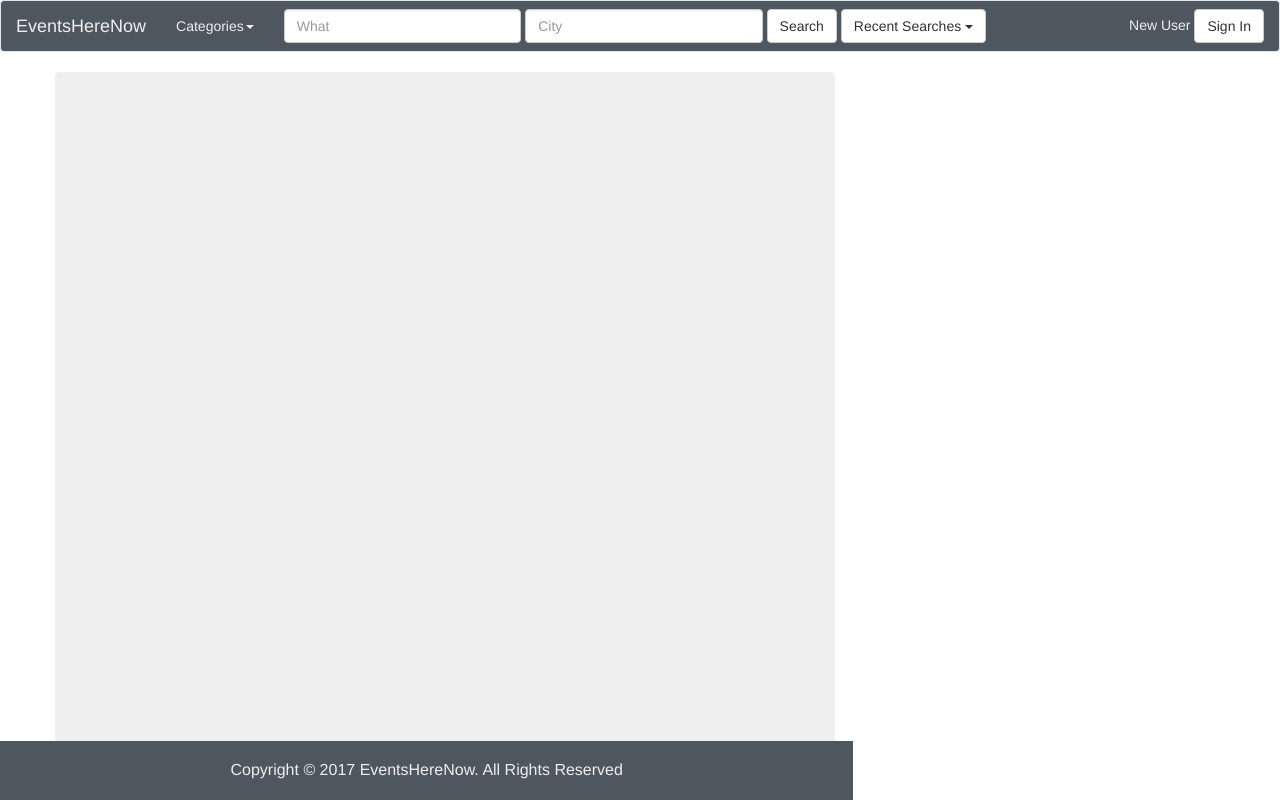
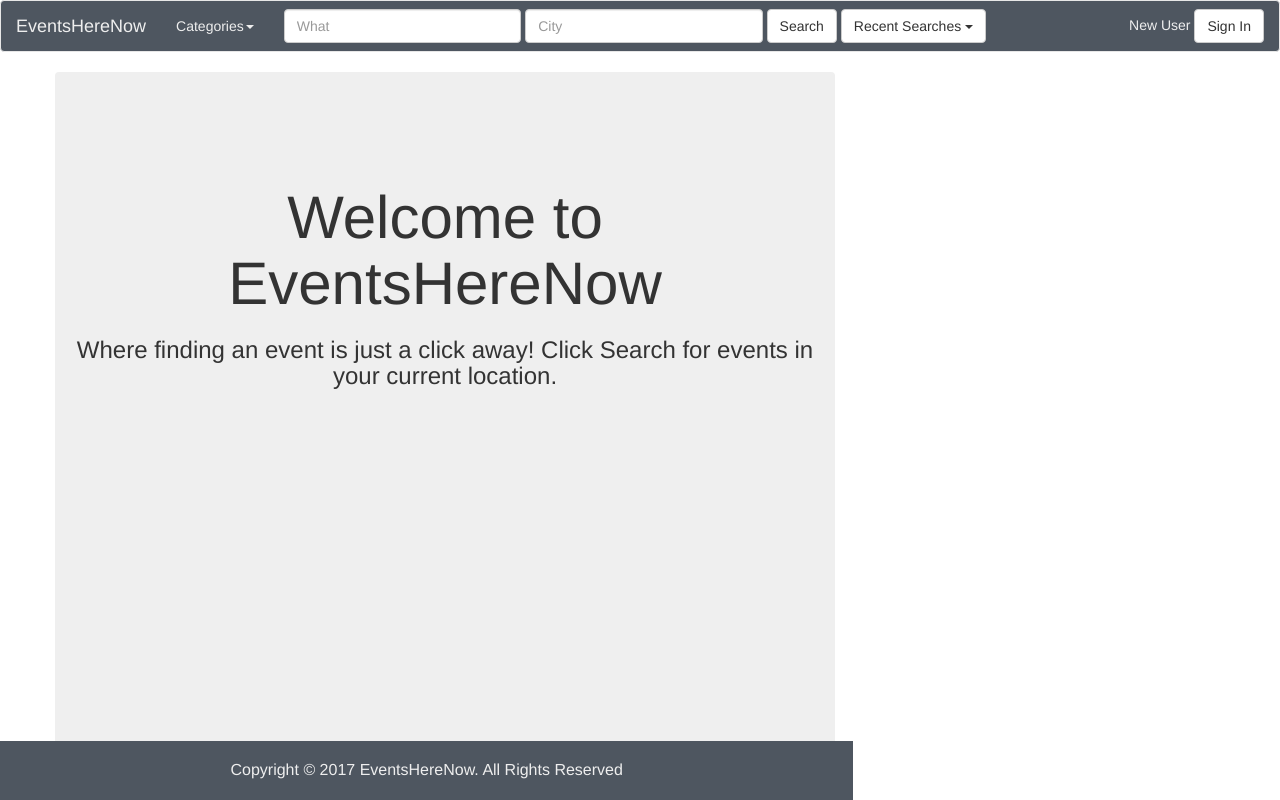
Before and after one commit to julianbridges4/Events-Here-Now, a plain HTML site: page index.html in a window 1280 px wide. Drawn offline with nearby package versions, Linux system fonts and the light colour scheme; some packages are replaced by stand-ins of ours; no server answers.

Commit message:
Updated css styling

```diff
--- a/assets/css/style.css
+++ b/assets/css/style.css
@@ -38,6 +38,17 @@
     height: 80vh;
 }
 
+.displayHeader {
+	text-align: center;
+	font-size: 60px;
+	margin-top: 15%;
+}
+
+.displaySubheader {
+	text-align: center;
+	font-size: 24px;
+}
+
 #map {
     position: absolute;
     right: 0px;
@@ -57,6 +68,9 @@
 
 .event {
   margin-bottom: 20px;
+  border: 2px solid #4e5660;
+  border-radius: 6px;
+  padding-top: 10px;
 }
 
 .eventImg {
--- a/assets/css/theme.css
+++ b/assets/css/theme.css
@@ -14,7 +14,7 @@
   width: 100px;
   margin: auto;
   top: 0;
-  left: 30%;
+  left: 35%;
   /*right: 0;*/
   bottom: 0;
 }
--- a/index.html
+++ b/index.html
@@ -111,7 +111,8 @@
                 <div class="container">
                     <div id="mainRow" class="row">
                         <div id="eventDisplay" class="col-md-8">
-
+                            <h1 class="displayHeader">Welcome to EventsHereNow</h1>
+                            <h3 class="displaySubheader">Where finding an event is just a click away!  Click Search for events in your current location.</h3>
                         </div>
                         <div id="map" class="col-md-4"></div>
                     </div>
```
